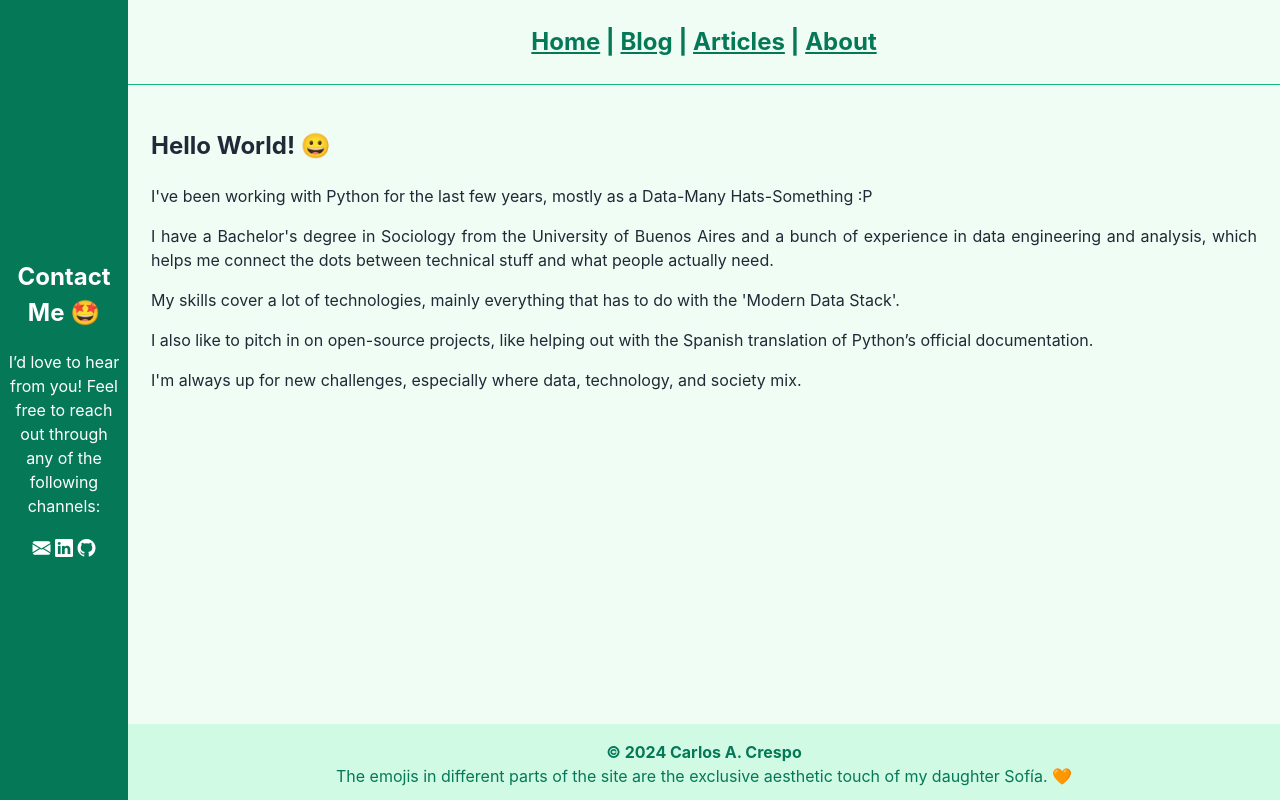
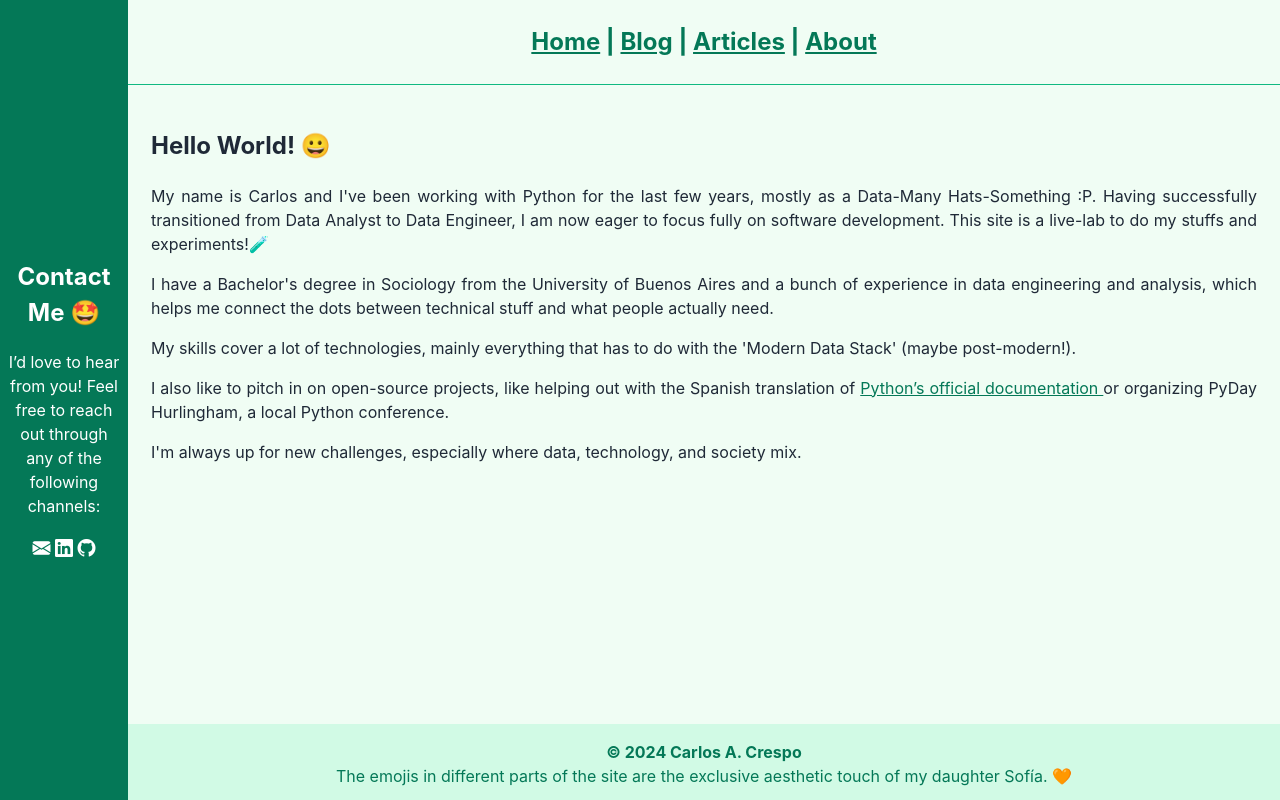
Before and after one commit to cacrespo/website, a Django app: page /about/ in a window 1280 px wide. Run offline with Django 5.2, Linux system fonts and the light colour scheme; some libraries are stand-ins or nearby versions.

Commit message:
chore: about content

```diff
--- a/pages/templates/pages/about.html
+++ b/pages/templates/pages/about.html
@@ -6,16 +6,16 @@
 <section>
     <h1>Hello World! 😀</h1>
  <p>
-    I've been working with Python for the last few years, mostly as a Data-Many Hats-Something :P
+    My name is Carlos and I've been working with Python for the last few years, mostly as a Data-Many Hats-Something :P. Having successfully transitioned from Data Analyst to Data Engineer, I am now eager to focus fully on software development. This site is a live-lab to do my stuffs and experiments!🧪
 </p>
 <p>
     I have a Bachelor's degree in Sociology from the University of Buenos Aires and a bunch of experience in data engineering and analysis, which helps me connect the dots between technical stuff and what people actually need.
 </p>
 <p>
-    My skills cover a lot of technologies, mainly everything that has to do with the 'Modern Data Stack'.
+    My skills cover a lot of technologies, mainly everything that has to do with the 'Modern Data Stack' (maybe post-modern!).
 </p>
 <p>
-    I also like to pitch in on open-source projects, like helping out with the Spanish translation of Python’s official documentation.
+    I also like to pitch in on open-source projects, like helping out with the Spanish translation of <a href="https://github.com/python/python-docs-es"> Python’s official documentation </a> or organizing <href="https://eventos.python.org.ar/events/pyday-hurlingham-2024">PyDay Hurlingham</a>, a local Python conference.
 </p>
 <p>
     I'm always up for new challenges, especially where data, technology, and society mix.
```
